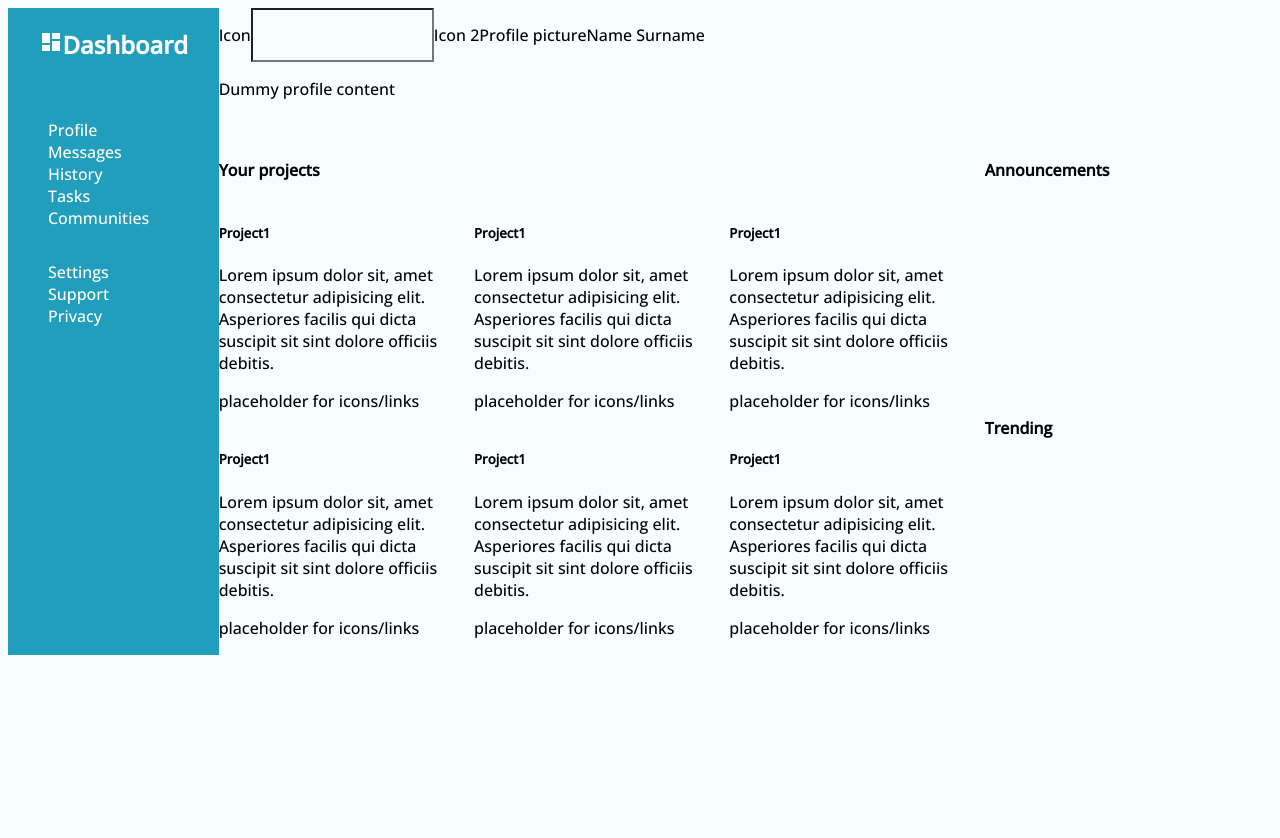
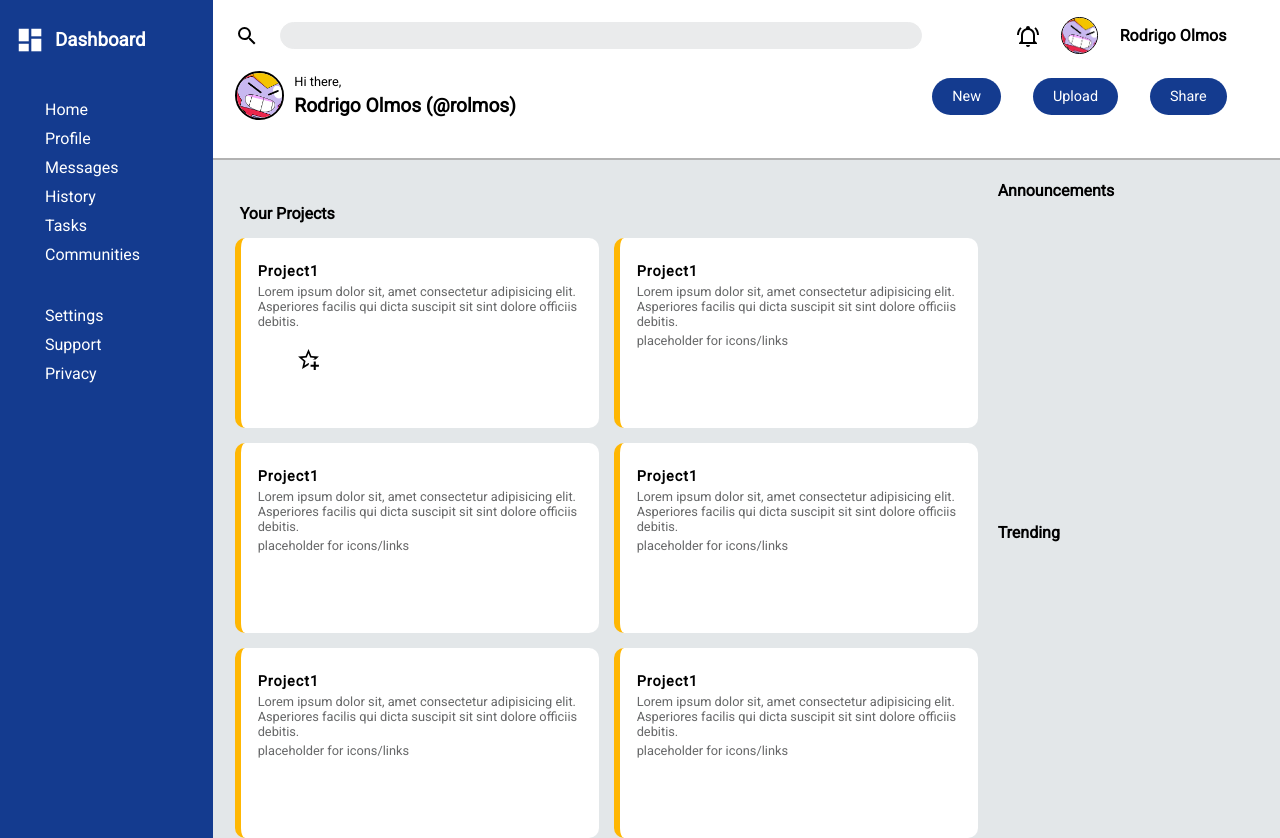
Before and after one commit to RoyV5/Dashboard, a plain HTML site: page index.html in a window 1280 px wide. Before the commit the page ends 800 px from the top, so only its background shows below. Drawn offline with nearby package versions, Linux system fonts and the light colour scheme.

Commit message:
Added icons, further styling, made prettier

```diff
--- a/index.html
+++ b/index.html
@@ -12,21 +12,33 @@
     <div class="container">
         <header>
             <div class="searchbar">
-                <p>Icon</p>
+                <img src="Icons\magnify.svg" alt="" id="search-icon">
                 <input type="text">
-                <p>Icon 2</p>
-                <p>Profile picture</p>
-                <p>Name Surname</p>
+                <img src="Icons\bell-ring-outline.svg" alt="" id="bell-icon">
+                <img src="Icons\Surge.png" alt="" id="profile-icon">
+                <p>Rodrigo Olmos</p>
             </div>
             <div class="profile">
-                <p>Dummy profile content</p>
+                <img src="Icons\Surge.png" alt="" id="profile-icon">
+                <div class="name-container">
+                    <p>Hi there,</p>
+                    <h4>Rodrigo Olmos (@rolmos) </h4>
+                </div>
+                <ul>
+                    <li><a href="">New</a></li>
+                    <li><a href="">Upload</a></li>
+                    <li><a href="">Share</a></li>
+                </ul>
             </div>
         </header>
         <div class="sidebar">
-            <h2><img src="Icons\view-dashboard(1).png"/>Dashboard</h2>
+            <div class="logo">
+                <img src="Icons\view-dashboard.png" alt="" id="profile-icon">
+                <h3>Dashboard</h3>
+            </div>
             <nav>
                 <ul>
-                    <li><a href=""></a></li>
+                    <li><a href="">Home</a></li>
                     <li><a href="">Profile</a></li>
                     <li><a href="">Messages</a></li>
                     <li><a href="">History</a></li>
@@ -44,11 +56,15 @@
         </div>
         <div class="main-content">
             <div class="project-grid">
-                <h4>Your projects</h4>
+                <h4>Your Projects</h4>
                 <div class="project-card">
                     <h5>Project1</h5>
                     <p>Lorem ipsum dolor sit, amet consectetur adipisicing elit. Asperiores facilis qui dicta suscipit sit sint dolore officiis debitis.</p>
-                    <p>placeholder for icons/links</p>
+                    <ul>
+                        <li><a href=""><img src="Icons\star-plus-outline.svg" alt=""></a></li>
+                        <li><a href=""></a></li>
+                        <li><a href=""></a></li>
+                    </ul>
                 </div>
                 <div class="project-card">
                     <h5>Project1</h5>
--- a/style.css
+++ b/style.css
@@ -1,75 +1,258 @@
 @import url('https://fonts.googleapis.com/css2?family=Open+Sans:wght@500&family=Roboto:wght@300;400&display=swap');
+/*
+COLOR PALETTE:
+#eaebec LIGHT GREY, UNHIGHLIGHTED FONTS
+#143B8F DASHBOARD COLOR
 
+*/
 * {
-    font-family: 'Open Sans', sans-serif;;
-    background-color: #f7fdff;
-    overflow:auto;
+    font-family: 'Roboto', sans-serif;
+    background-color: inherit;
+    text-decoration: none;
+    list-style: none;
 }
 
-a {
-    text-decoration: none;
+body {
+    margin: 0;
+    padding: 0;
 }
 
 .container {
     display: grid;
-    grid-template-columns: 1fr 5fr;
-    grid-template-rows: minmax(50px, 1fr) 2fr 2fr;
+    grid-template-columns: minmax(200px, 1fr) 5fr;
+    grid-template-rows: 160px 1fr 1fr;
 }
 
 /* SIDEBAR RELATED */
 .sidebar {
-    background-color: #219EBC;
+    background-color: #143B8F;
     grid-column: 1 / 2;
     grid-row: 1/-1;
+    display: flex;
+    flex-flow: column nowrap;
 }
 
 .sidebar * {
     background-color: inherit;
     color: white;
+    list-style: none;
+}
+
+.sidebar .logo {
+    display: flex;
+    flex-flow: row nowrap;
+    justify-content: flex-start;
+    align-items:center;
+    margin: 10px;
+    margin-left: 15px;
+    gap: 10px;
 }
 
 .sidebar > h2 {
     text-align: center;
 }
 
-.header {
+.sidebar img {
+    height: 30px;
+    width: 30px;
+}
+
+.sidebar li {
+    padding: 5px;
+}
+
+/* HEADER RELATED */
+
+header {
     grid-column: 2 / 3;
     grid-row: 1/2;
     display: flex;
     flex-flow: column;
+    box-shadow: 0px 2px 1px 1px rgb(0, 0, 0, 0.3);
+    margin-bottom: 2px;
 }
 
 .searchbar {
+    margin-top: 10px;
     display: flex;
     flex-flow: row nowrap;
+    justify-content: space-evenly;
+    align-items: center;
 }
 
+.searchbar #search-icon, .searchbar #bell-icon {
+    height: 1.5em;
+    width: 1.5em;
+}
+
+.searchbar #search-icon {
+    margin-left: max(10px, 2%);
+    margin-right: max(10px, 2%);
+}
+
+.searchbar #bell-icon {
+    margin-left: auto;
+    margin-right: max(10px, 2%);
+}
+
+.searchbar #profile-icon {
+    border-radius: 50%;
+    height: 35px;
+    width: 35px;
+    margin-right: max(10px, 2%);
+    border: black solid 1.8px;
+}
+
+.searchbar input {
+    border: #eaebec solid 1px;
+    border-radius: 15px;
+    background-color: #eaebec;
+    align-self: center;
+    width: max(450px, 60%);
+    padding: 5px 0px 5px 0px;
+    margin-right: 10px;
+}
+
+.searchbar p {
+    margin-right: 5%;
+    font-weight: bold;
+    letter-spacing: 0.1px;
+    white-space: nowrap;
+}
+
+
 .profile {
+    margin: 0px;
+    margin-top: 10px;
     display: flex;
     flex-flow: row nowrap;
+    justify-content: flex-start;
+    align-items: center;
+    padding-bottom: 15px;
+    padding-bottom: 20px;
+    margin-bottom: 2px;
+}
+
+.profile img {
+    padding: 0px;
+    margin-left: max(10px, 2%);
+    margin-right: max(10px, 1%);
+    border-radius: 50%;
+    height: 45px;
+    width: 45px;
+    border: black solid 2px;
+}
+
+.profile .name-container {
+    display: flex;
+    flex-flow: column nowrap;
+    justify-content: end;
+}
+
+.profile p {
+    font-size: 0.8em;
+    padding: 0px;
+    padding-bottom: 5px;
+    margin: 0px;
+}
+
+.profile h4 {
+    font-size: 1.2em;
+    padding: 0px;
+    margin: 0px;
+}
+
+.profile ul {
+    width: 50%;
+    margin: 0;
+    margin-left: auto;
+    margin-right: 5%;
+    padding: 0;
+    display: flex;
+    flex-flow: row nowrap;
+    justify-content: flex-end;
+    align-items: center;
+}
+
+.profile li {
+    padding-left: max(20px, 6%);
+
+}
+
+.profile a {
+    background-color: #143B8F;
+    font-size: 0.9rem;
+    color: white;
+    padding: 10px 20px 10px 20px;
+    border-radius: 25px;
+}
+
+.profile a:hover {
+    background-color: #194AB3;
 }
 
 .main-content {
+    padding-left: max(10px, 2%);
     grid-column: 2 / 3;
     grid-row: 2/ -1;
-    background-color: rgb(235, 233, 233);
+    background-color: rgb(227, 231, 233);
     display: grid;
     grid-template-columns: 4fr 4fr 3fr;
-    grid-template-rows: 1fr 1fr;
+    gap: 5px;
 }
 
 .project-grid {
+    gap: 15px;
     display: grid;
     grid-column: 1 / 3;
     grid-row: 1 / 3;
-    grid-template-columns: repeat(auto-fit, minmax(250px, 1fr));
+    grid-template-columns: repeat(auto-fit, minmax(300px, 1fr));
+    grid-template-rows: 1fr;
+    grid-auto-rows: 3fr;
+    margin-right: 15px;
 }
 
 .project-grid > h4 {
+    align-self: end;
+    margin-left: 5px;
     grid-column: 1 / -1;
+    margin-bottom: 0;
+    height: min-content;
 }
 
+.project-grid > div {
+    display: flex;
+    flex-flow: column nowrap;
+    justify-content: start;
+    align-items: start;
+    background-color: white;
+    border-left: #FFB703 solid 6px;
+    height: 180px;
+    border-radius: 10px;
+    padding: 5px 15px 5px 15px;
+}
+
+.project-grid img {
+    height: 25px;
+    width: 25px;
+}
+
+.project-grid h5 {
+    margin: 2px;
+    margin-top: 20px;
+    font-size: 0.9em;
+    letter-spacing: 1px;
+}
+
+.project-grid p {
+    margin: 2px;
+    font-size: 0.8em;
+    color: #676869;
+}
+
+
 .announcements {
+    align-self: baseline;
     grid-column: 3 / 4;
     grid-row: 1 / 2;
 }
```
Also changed, not shown: Icons/Surge.png (added), Icons/bell-ring-outline.svg (added), Icons/magnify.svg (added), Icons/star-plus-outline.svg (added), Icons/view-dashboard.png (renamed from Icons/view-dashboard(1).png), Icons/view-dashboard.svg (deleted).
